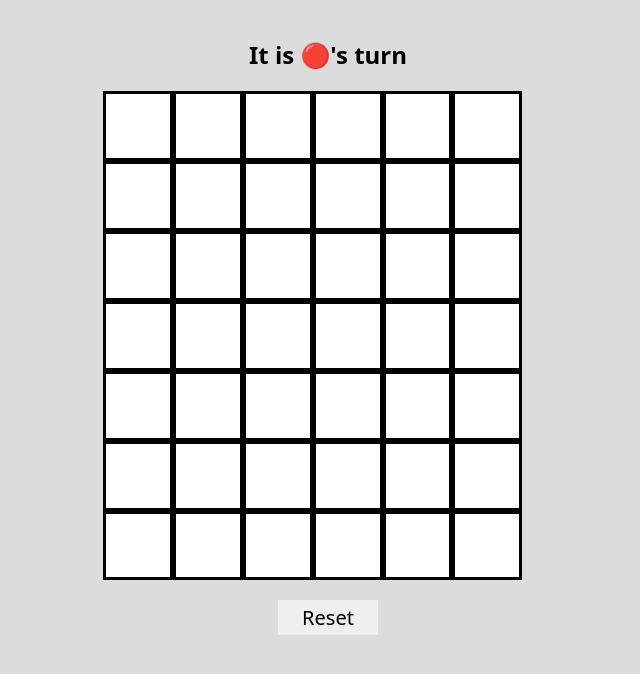
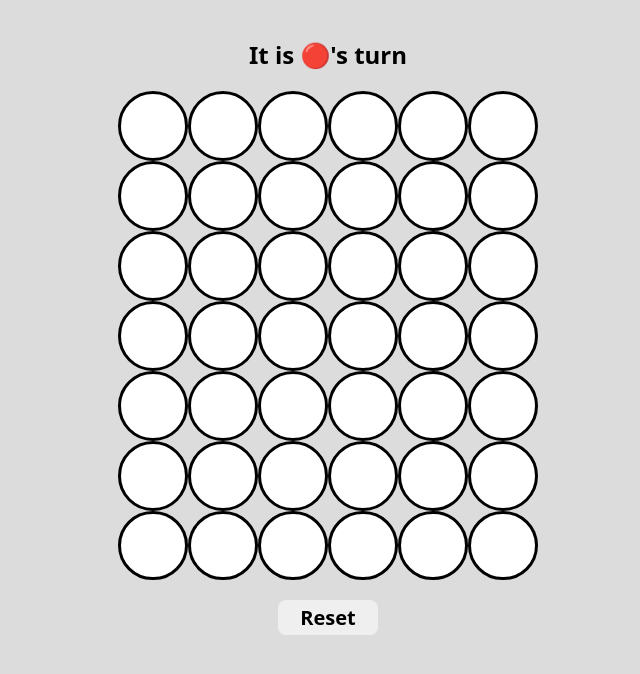
Before and after one commit to pc1231/CONNECT-FOUR, a plain HTML site: page index.html in a window 1280 px wide. Shown: the part 116-790 px from the top of the page, without its empty margins (312-952 px from the left). Drawn offline with Linux system fonts and the light colour scheme.

Commit message:
circle buttons

```diff
--- a/css/style.css
+++ b/css/style.css
@@ -12,6 +12,7 @@ body {
 
 .board {
   display: flex;
+  justify-content: center;
   flex-wrap: wrap;
   width: 450px;
 }
@@ -22,13 +23,18 @@ body {
   border: 3px solid black;
   font-size: 1px;
   text-align: center;
+  border-radius: 36px;
 }
 
 button {
   margin-top: 20px;
   font-size: 20px;
+font-weight: bold;
   font-family: system-ui, sans-serif;
   border: none;
   width: 100px;
   height: 35px;
+  border-radius: 8px;
+  // change background color if theres time
+  background-color: aquamarine;
 }
```
